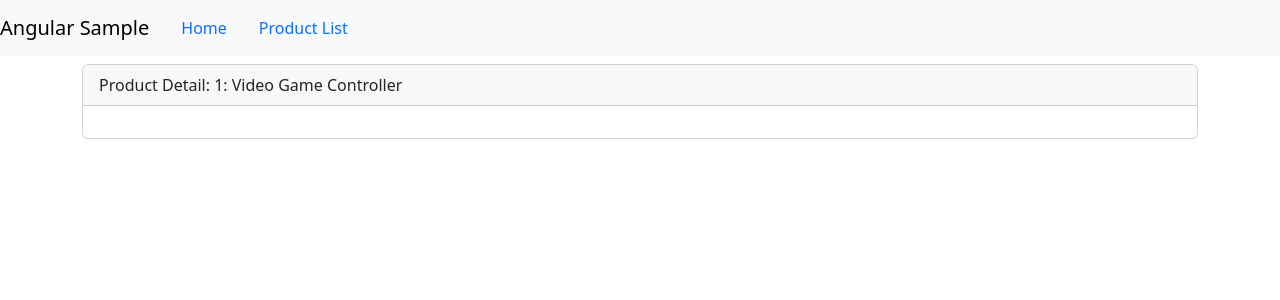
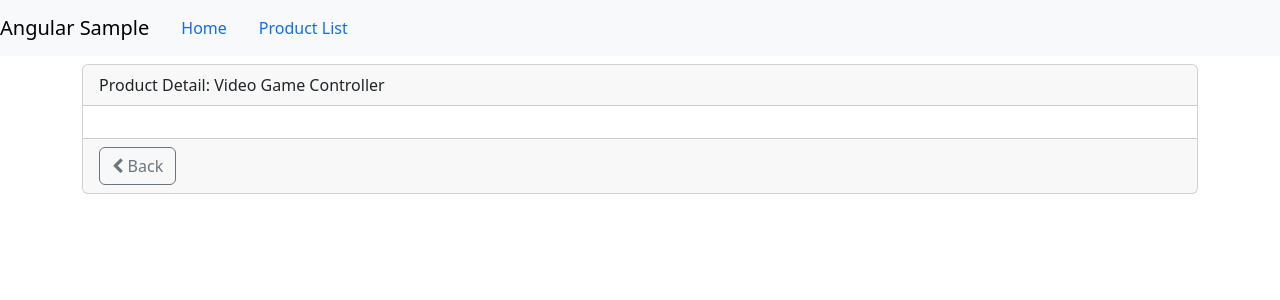
Before and after one commit to Tod2a/AngularSample, an Angular app: page /products/1 in a window 1280 px wide. Shown: the top 300 px of the page. Built offline with nearby package versions, Linux system fonts and the light colour scheme.

Commit message:
Adding router to navigate with code

```diff
--- a/src/app/pages/products/product-detail/product-detail.component.html
+++ b/src/app/pages/products/product-detail/product-detail.component.html
@@ -5,4 +5,10 @@
     </div>
     <div class="card-body">
     </div>
+    <div class="card-footer">
+        <button class="btn btn-outline-secondary w-10"
+        (click)="onBack()">
+            <i class="fa fa-chevron-left"></i> Back
+        </button>
+    </div>
 </div>
--- a/src/app/pages/products/product-detail/product-detail.component.ts
+++ b/src/app/pages/products/product-detail/product-detail.component.ts
@@ -1,5 +1,5 @@
 import { Component, OnInit } from '@angular/core';
-import { ActivatedRoute } from '@angular/router';
+import { ActivatedRoute, Router } from '@angular/router';
 import { IProduct } from '../../../models/interfaces/product.interface';
 import { CommonModule } from '@angular/common';
 
@@ -13,11 +13,12 @@
   pagesTitle: string = 'Product Detail';
   product: IProduct | undefined;
 
-  constructor(private route: ActivatedRoute) {}
+  constructor(
+    private route: ActivatedRoute,
+    private router: Router) {}
 
   ngOnInit(): void {
     const id = Number(this.route.snapshot.paramMap.get('id'));
-    this.pagesTitle += `: ${id}`;
     this.product = {
       productId: 10,
       productName: 'Video Game Controller',
@@ -29,4 +30,8 @@
       imageUrl: 'assets/images/xbox-controller.png',
     };
   }
+
+  onBack(): void {
+    this.router.navigate(['/products'])
+  }
 }
```
